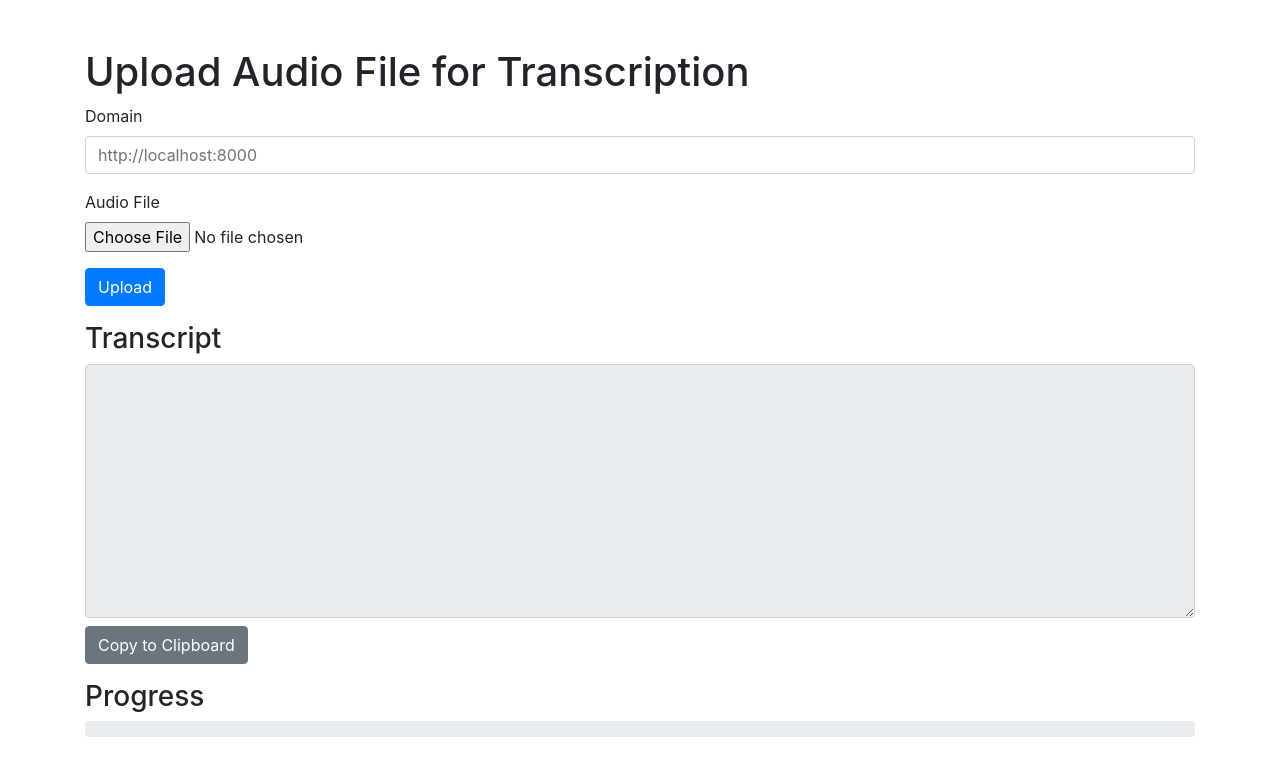
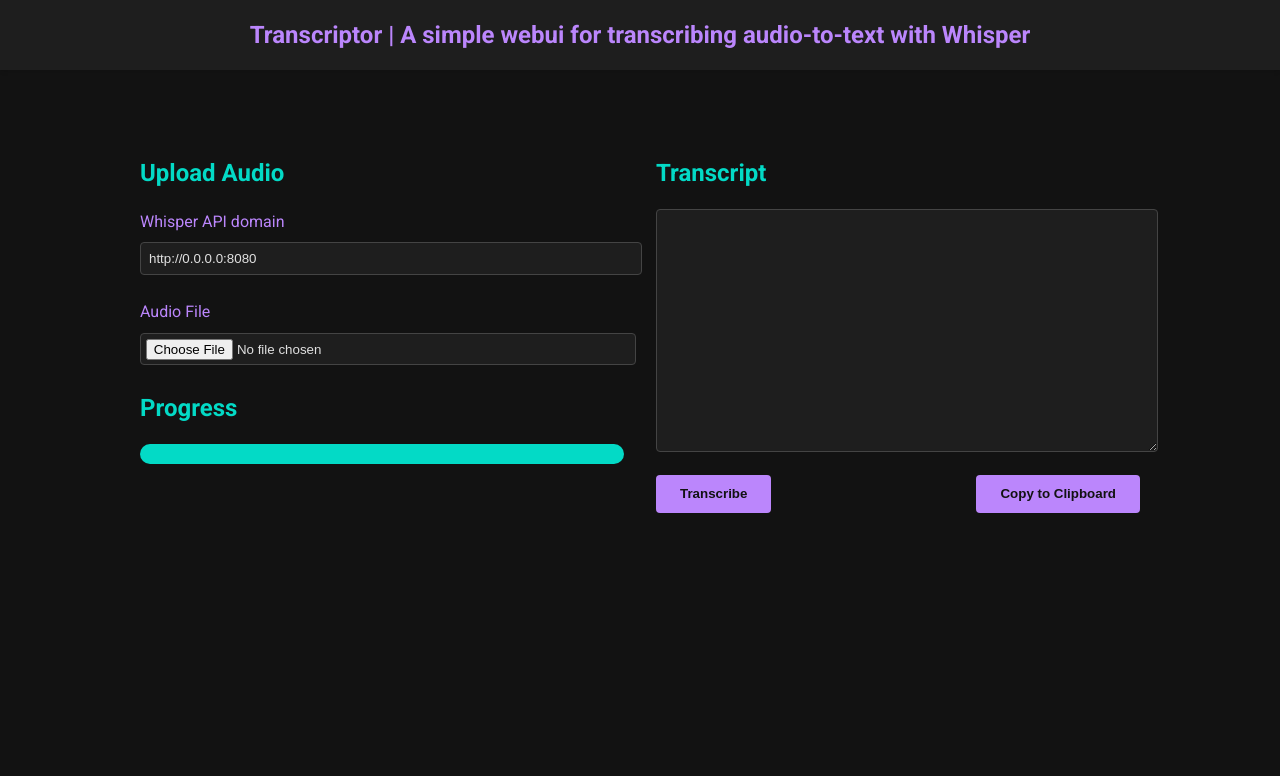
Before and after one commit to beecave-homelab/simple-whisper-webui, a Flask app: page / in a window 1280 px wide. Shown: the top 776 px of the page. Run offline with Flask 3, Linux system fonts and the light colour scheme; some libraries are stand-ins or nearby versions.

Commit message:
Automated commit

```diff
--- a/templates/index.html
+++ b/templates/index.html
@@ -3,33 +3,144 @@
   <head>
     <meta charset="utf-8">
     <meta name="viewport" content="width=device-width, initial-scale=1, shrink-to-fit=no">
-    <title>Audio Transcription</title>
-    <link rel="stylesheet" href="https://stackpath.bootstrapcdn.com/bootstrap/4.5.2/css/bootstrap.min.css">
+    <title>Transcriptor | A simple webui for transcribing audio-to-text with Whisper</title>
+    <link href="https://fonts.googleapis.com/css2?family=Roboto:wght@300;400;700&display=swap" rel="stylesheet">
+    <style>
+      :root {
+        --primary-color: #bb86fc;
+        --secondary-color: #03dac6;
+        --background-color: #121212;
+        --surface-color: #1e1e1e;
+        --on-surface-color: #e0e0e0;
+      }
+      body {
+        font-family: 'Roboto', sans-serif;
+        background-color: var(--background-color);
+        color: var(--on-surface-color);
+        line-height: 1.6;
+        margin: 0;
+        padding: 0;
+      }
+      .container {
+        max-width: 1000px;
+        margin: 0 auto;
+        padding: 2rem;
+      }
+      header {
+        background-color: var(--surface-color);
+        padding: 1rem 0;
+        box-shadow: 0 2px 4px rgba(0,0,0,0.1);
+      }
+      h1 {
+        color: var(--primary-color);
+        margin: 0;
+        font-size: 1.5rem;
+        text-align: center;
+      }
+      h2 {
+        color: var(--secondary-color);
+        margin-bottom: 1rem;
+      }
+      .content {
+        display: flex;
+        flex-wrap: wrap;
+        gap: 2rem;
+        margin-top: 2rem;
+      }
+      .upload-section, .transcript-section {
+        flex: 1;
+        min-width: 300px;
+      }
+      .form-group {
+        margin-bottom: 1.5rem;
+      }
+      label {
+        display: block;
+        margin-bottom: 0.5rem;
+        color: var(--primary-color);
+      }
+      input[type="text"], input[type="file"], textarea {
+        width: 100%;
+        padding: 0.5rem;
+        background-color: var(--surface-color);
+        border: 1px solid #444;
+        color: var(--on-surface-color);
+        border-radius: 4px;
+      }
+      input[type="file"] {
+        padding: 0.3rem;
+      }
+      button {
+        background-color: var(--primary-color);
+        color: var(--background-color);
+        border: none;
+        padding: 0.7rem 1.5rem;
+        cursor: pointer;
+        border-radius: 4px;
+        font-weight: bold;
+        transition: background-color 0.3s ease;
+      }
+      button:hover {
+        background-color: #9965f4;
+      }
+      #transcript {
+        min-height: 200px;
+        resize: vertical;
+        margin-bottom: 1rem;
+      }
+      .progress-container {
+        margin-top: 1rem;
+      }
+      .progress {
+        background-color: var(--surface-color);
+        height: 20px;
+        border-radius: 10px;
+        overflow: hidden;
+      }
+      .progress-bar {
+        background-color: var(--secondary-color);
+        height: 100%;
+        transition: width 0.5s ease;
+      }
+      .button-group {
+        display: flex;
+        justify-content: space-between;
+      }
+    </style>
   </head>
   <body>
-    <div class="container mt-5">
-      <h1>Upload Audio File for Transcription</h1>
+    <header>
+      <h1>Transcriptor | A simple webui for transcribing audio-to-text with Whisper</h1>
+    </header>
+    <div class="container">
+      <div class="content">
+        <section class="upload-section">
+          <h2>Upload Audio</h2>
           <form id="upload-form" enctype="multipart/form-data">
             <div class="form-group">
-          <label for="domain">Domain</label>
-          <input type="text" class="form-control" id="domain" name="domain" placeholder="http://localhost:8000">
+              <label for="domain">Whisper API domain</label>
+              <input type="text" id="domain" name="domain" value="http://0.0.0.0:8080">
             </div>
             <div class="form-group">
               <label for="audio_file">Audio File</label>
-          <input type="file" class="form-control-file" id="audio_file" name="audio_file">
+              <input type="file" id="audio_file" name="audio_file">
             </div>
-        <button type="submit" class="btn btn-primary">Upload</button>
           </form>
-      <div class="mt-3">
-        <h3>Transcript</h3>
-        <textarea class="form-control" id="transcript" rows="10" readonly></textarea>
-        <button class="btn btn-secondary mt-2" onclick="copyToClipboard()">Copy to Clipboard</button>
+          <div class="progress-container">
+            <h2>Progress</h2>
+            <div class="progress">
+              <div class="progress-bar" role="progressbar" id="progress-bar" aria-valuenow="0" aria-valuemin="0" aria-valuemax="100"></div>
             </div>
-      <div class="mt-3">
-        <h3>Progress</h3>
-        <div class="progress">
-          <div class="progress-bar" role="progressbar" id="progress-bar" aria-valuenow="0" aria-valuemin="0" aria-valuemax="100" style="width: 0%"></div>
           </div>
+        </section>
+        <section class="transcript-section">
+          <h2>Transcript</h2>
+          <textarea id="transcript" rows="15" readonly></textarea>
+          <div class="button-group">
+            <button type="submit" form="upload-form">Transcribe</button>
+            <button onclick="copyToClipboard()">Copy to Clipboard</button>
+          </div>
+        </section>
       </div>
     </div>
 
@@ -53,15 +164,14 @@
             contentType: false,
             success: function (data) {
               $('#transcript').text(data.transcript);
-              clearInterval(progressInterval); // Clear progress interval
+              clearInterval(progressInterval);
             },
             error: function (xhr, status, error) {
               alert("An error occurred: " + error);
-              clearInterval(progressInterval); // Clear progress interval
+              clearInterval(progressInterval);
             }
           });
 
-          // Start progress check
           var progressInterval = setInterval(function() {
             $.ajax({
               url: '/progress',
@@ -70,7 +180,7 @@
                 var progress = data.progress;
                 $('#progress-bar').css('width', progress + '%').attr('aria-valuenow', progress);
                 if (progress >= 100) {
-                  clearInterval(progressInterval); // Clear progress interval
+                  clearInterval(progressInterval);
                 }
               }
             });
```
Lines whose indentation alone changed are shown as unchanged.
